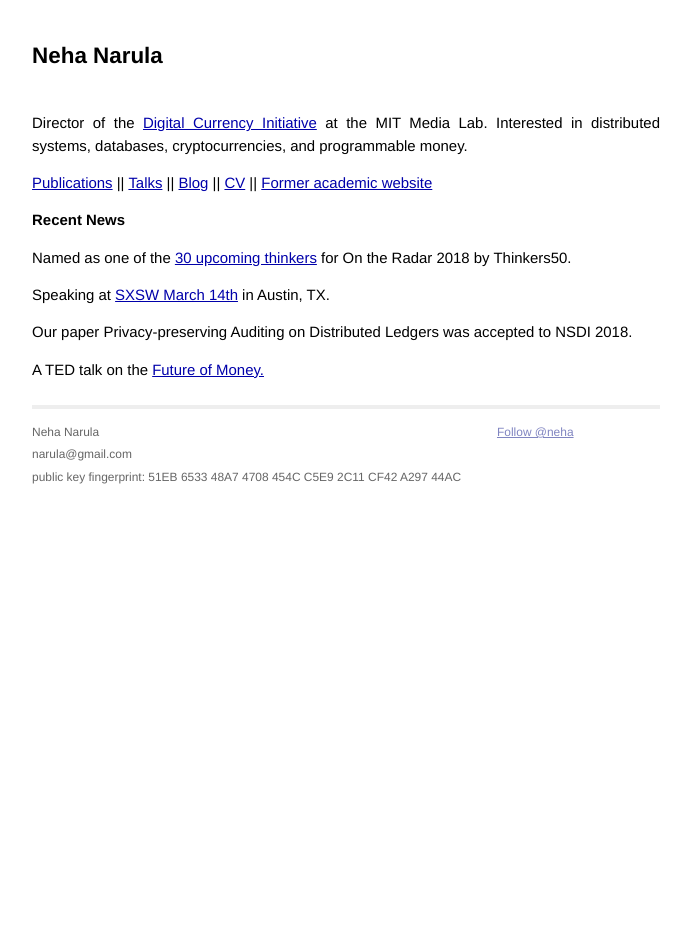
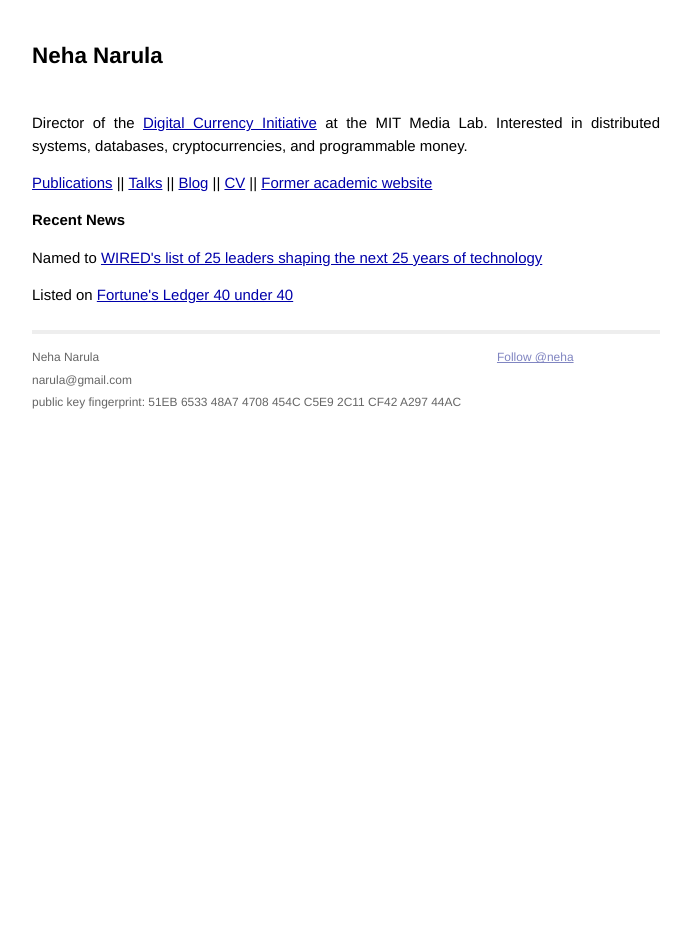
Before and after one commit to narula/narula.github.io, a Jekyll site: the page built from index.html, in a window 1280 px wide. Shown: the whole page, without its empty margins (294-985 px from the left). Built offline with Jekyll 4.4.1, drawn with Linux system fonts in a browser that asks for light colours; comment, search, counter and statistics services are not loaded.

Commit message:
update news

```diff
--- a/index.html
+++ b/index.html
@@ -11,13 +11,13 @@ cryptocurrencies, and programmable money.
 
 <h3>Recent News</h3>
 
-<p>Named as one of the <a href="http://thinkers50.com/scanning/on-the-radar-2018">30 upcoming thinkers</a> for On the Radar 2018 by Thinkers50.</p>
+<p>Named
+to <a href="https://www.wired.com/story/wired25-joi-ito-neha-narula-blockchain-banks/">WIRED's
+list of 25 leaders shaping the next 25 years of technology</a>
 
-<p>Speaking at <a href="https://schedule.sxsw.com/2018/events/PP99513">SXSW March 14th</a> in Austin, TX.</p>
-
-<p>Our paper Privacy-preserving Auditing on Distributed Ledgers was accepted to NSDI 2018.</p>
-
-<p>A TED talk on the <a href="http://www.ted.com/talks/neha_narula_the_future_of_money">Future of Money.</a></p>
+<p>Listed on
+<a href="http://fortune.com/the-ledger-40-under-40/">Fortune's Ledger
+40 under 40</a>
 
 </ul>
 
```
